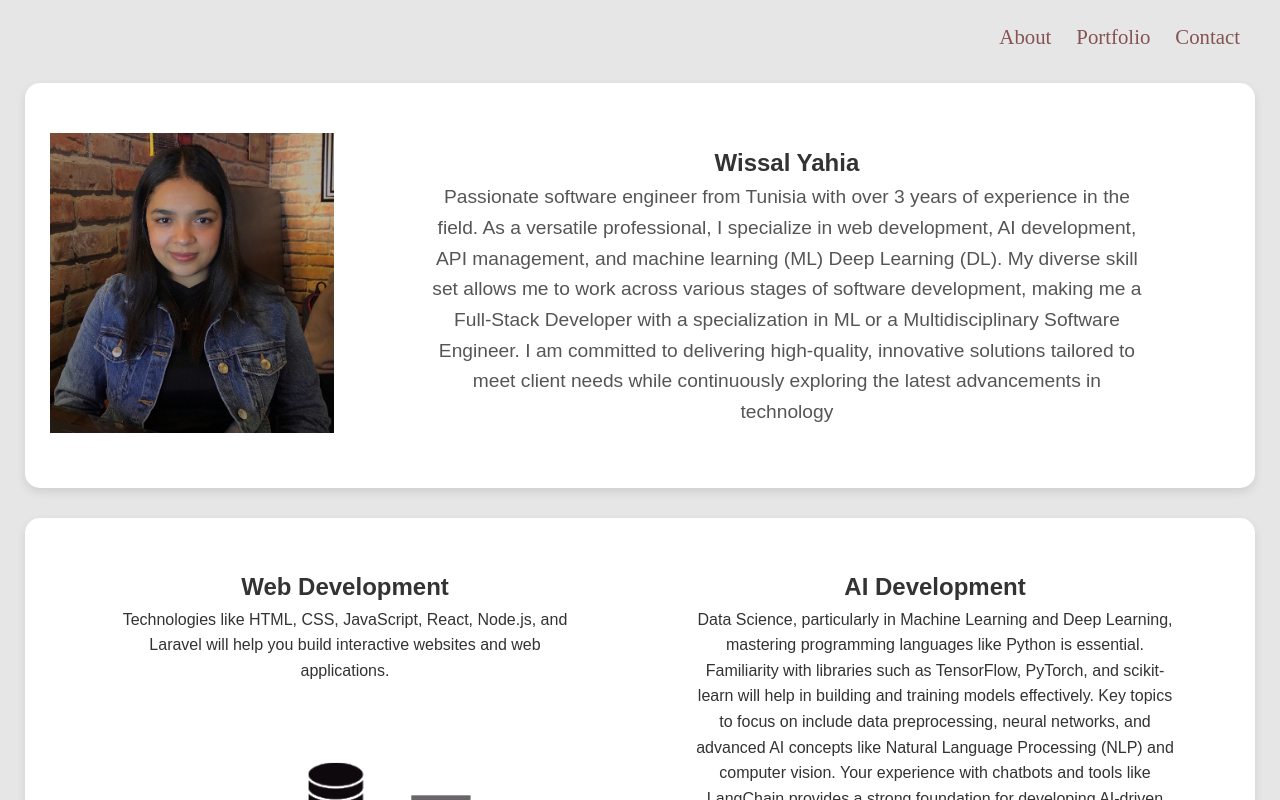
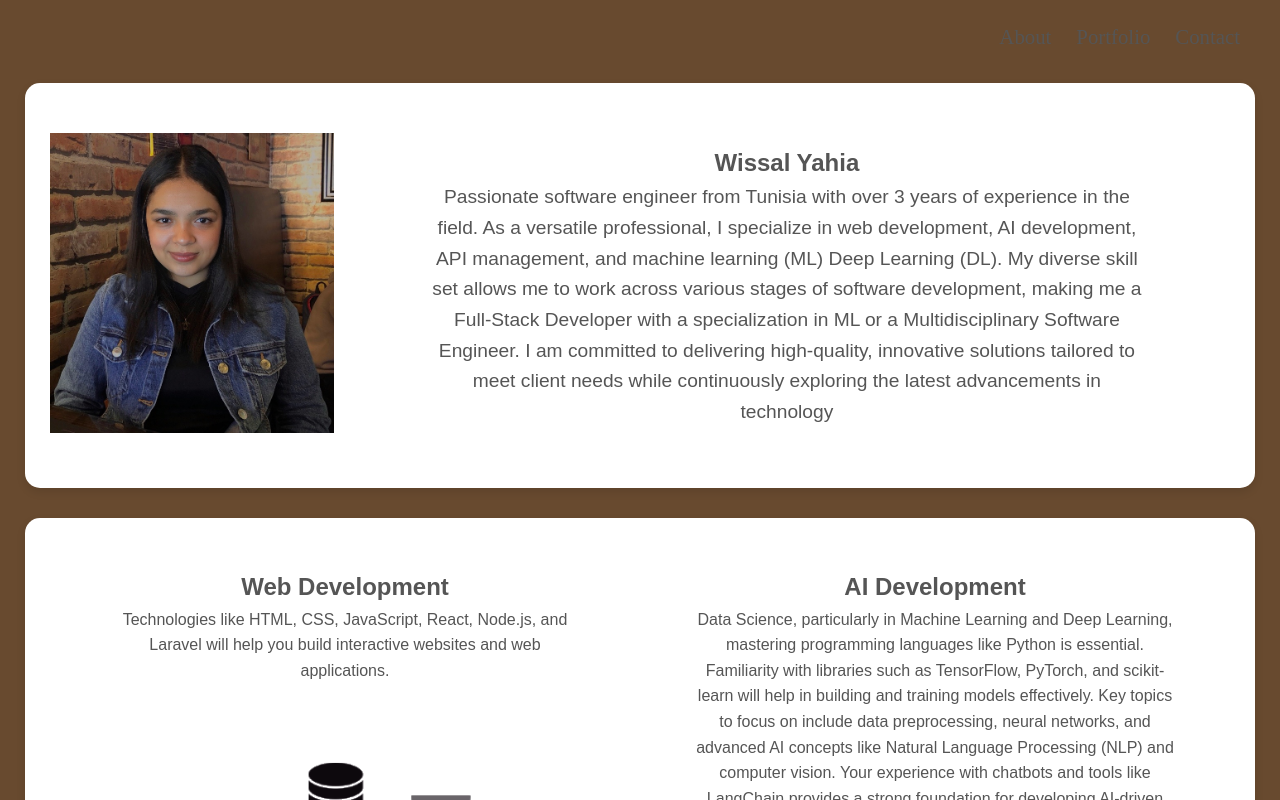
Before and after one commit to sevenjunebaby/Portfolio, a React (Create React App) app: page / in a window 1280 px wide. Shown: the top 800 px of the page. Built offline with nearby package versions, Linux system fonts and the light colour scheme.

Commit message:
Update index.css

```diff
--- a/src/index.css
+++ b/src/index.css
@@ -11,8 +11,8 @@
 /* Body Styling */
 body {
   font-family: 'Arial', sans-serif;
-  background-color: #e6e6e6;
-  color: #333;
+  background-color: #684a2f;
+  color: #555;
   line-height: 1.6;
 }
 
@@ -30,7 +30,7 @@ header {
 
 nav {
   text-align: right;
-  color: rgb(140, 87, 87);
+  color: #555;
   margin: 0 auto;
   display: flex;
   justify-content: right;
@@ -38,14 +38,14 @@ nav {
   padding: 0 5px;
 }
 nav h1 {
-  color: rgb(140, 87, 87);
+  color: #555;
   font-size: 2rem;
   font-weight: 700;
 }
 
 nav a {
   text-decoration: none;
-  color: rgb(133, 83, 83);
+  color: #555;
   font-size: 1.3rem;
   padding: 0 10px;
   padding-right: 15px;
```
